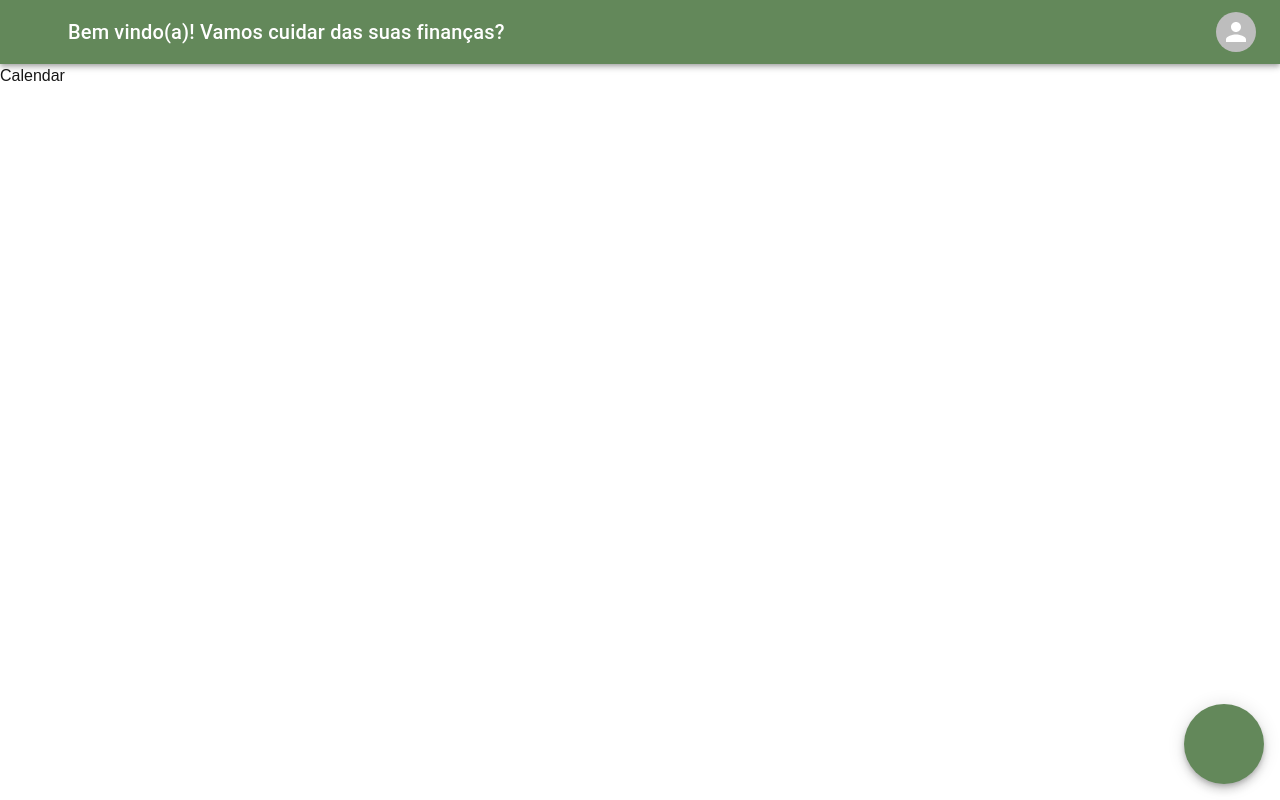
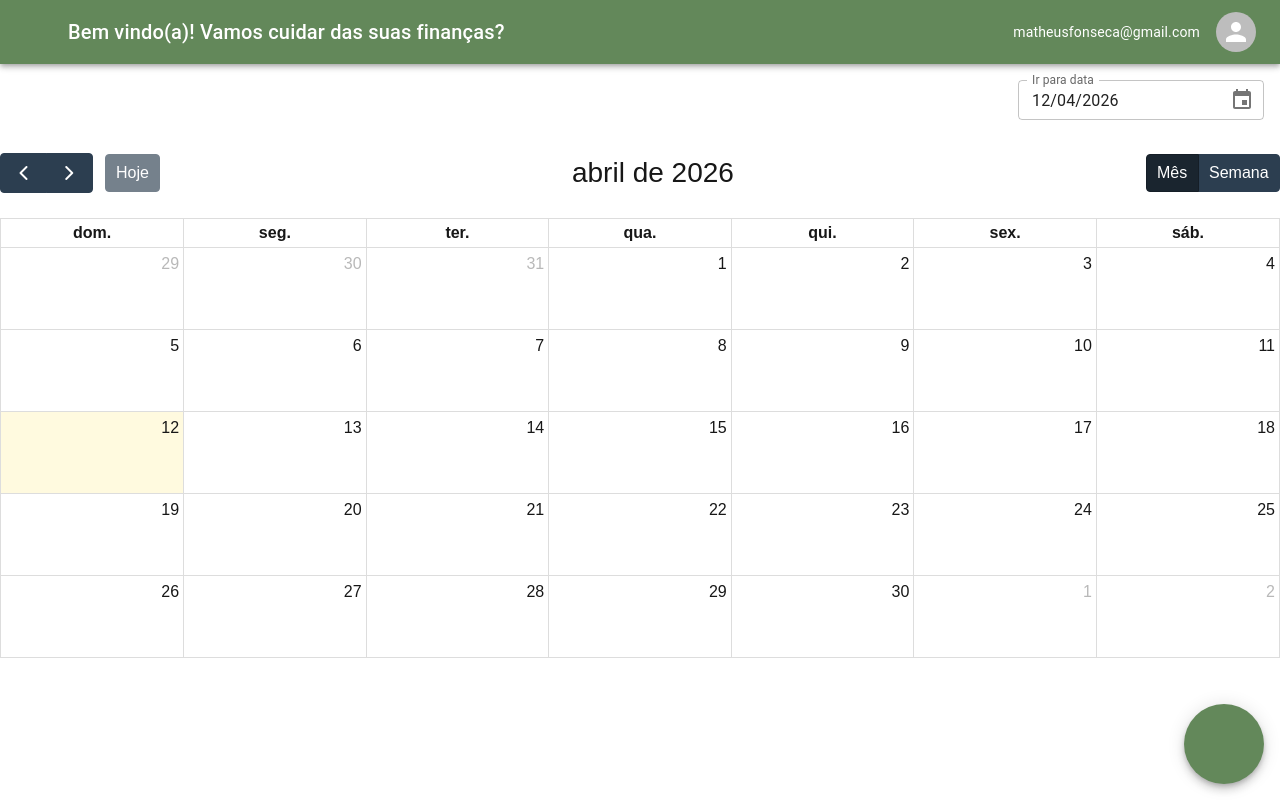
Before and after one commit to MatheusFonseca849/fin_app_frontend, a Next.js app: page /calendar in a window 1280 px wide. Built offline with nearby package versions, Linux system fonts and the light colour scheme; some icons are missing; what @mui/material-nextjs would draw is missing.

Commit message:
feat: Calendar page boilerplate

```diff
--- a/app/(main)/calendar/page.tsx
+++ b/app/(main)/calendar/page.tsx
@@ -1,7 +1,70 @@
+'use client'
+
+import { useRef } from 'react';
+import FullCalendar from '@fullcalendar/react';
+import dayGridPlugin from '@fullcalendar/daygrid';
+import interactionPlugin from '@fullcalendar/interaction';
+import { mockExpenses, mockIncome } from '@/app/mock/expenses';
+import { Box } from '@mui/material';
+import { LocalizationProvider } from '@mui/x-date-pickers/LocalizationProvider';
+import { AdapterDayjs } from '@mui/x-date-pickers/AdapterDayjs';
+import { DatePicker } from '@mui/x-date-pickers/DatePicker';
+import dayjs, { Dayjs } from 'dayjs';
+import 'dayjs/locale/pt-br';
+
 const Calendar = () => {
+    const calendarRef = useRef<FullCalendar>(null);
+
+    const events = [
+        ...mockExpenses.map((e) => ({
+            title: `- R$ ${e.amount.toLocaleString('pt-BR', { minimumFractionDigits: 2 })} — ${e.description}`,
+            start: e.date,
+            color: '#d32f2f',
+        })),
+        ...mockIncome.map((i) => ({
+            title: `+ R$ ${i.amount.toLocaleString('pt-BR', { minimumFractionDigits: 2 })} — ${i.description}`,
+            start: i.date,
+            color: '#388e3c',
+        })),
+    ];
+
+    const handleDateChange = (value: Dayjs | null) => {
+        if (value && calendarRef.current) {
+            calendarRef.current.getApi().gotoDate(value.toDate());
+        }
+    };
+
     return (
         <div>
-            <h1>Calendar</h1>
+            <Box sx={{ display: 'flex', justifyContent: 'flex-end', mb: 2, p: 2 }}>
+                <LocalizationProvider dateAdapter={AdapterDayjs} adapterLocale="pt-br">
+                    <DatePicker
+                        label="Ir para data"
+                        defaultValue={dayjs()}
+                        onChange={handleDateChange}
+                        slotProps={{ textField: { size: 'small' } }}
+                    />
+                </LocalizationProvider>
+            </Box>
+            <FullCalendar
+                ref={calendarRef}
+                plugins={[dayGridPlugin, interactionPlugin]}
+                initialView='dayGridMonth'
+                events={events}
+                locale='pt-br'
+                fixedWeekCount={false}
+                headerToolbar={{
+                    left: 'prev,next today',
+                    center: 'title',
+                    right: 'dayGridMonth,dayGridWeek',
+                }}
+                buttonText={{
+                    today: 'Hoje',
+                    month: 'Mês',
+                    week: 'Semana',
+                }}
+                height='auto'
+            />
         </div>
     )
 }
--- a/app/(main)/main/page.tsx
+++ b/app/(main)/main/page.tsx
@@ -56,7 +56,7 @@ const Dashboard = () => {
                                 <YAxis type="category" dataKey="name" width={100} />
                                 <Bar dataKey="value" name="value" />
                                 <Tooltip />
-                                <Legend />
+                                {/* <Legend /> */}
                             </BarChart>
                         </ResponsiveContainer>
                     </Card>
--- /dev/null
+++ b/app/(main)/stats/page.tsx
@@ -0,0 +1,9 @@
+const Statistics = () => {
+    return (
+        <div>
+            <h1>Statistics</h1>
+        </div>
+    )
+}
+
+export default Statistics
--- a/app/components/Header/index.tsx
+++ b/app/components/Header/index.tsx
@@ -1,6 +1,6 @@
 'use client'
 
-import { AppBar, Avatar, Divider, IconButton, ListItemIcon, ListItemText, Toolbar, Typography, Menu, MenuItem } from "@mui/material";
+import { AppBar, Avatar, Divider, IconButton, ListItemIcon, ListItemText, Toolbar, Typography, Menu, MenuItem, Box } from "@mui/material";
 import PersonIcon from '@mui/icons-material/Person';
 import ReceiptLongIcon from '@mui/icons-material/ReceiptLong';
 import CategoryIcon from '@mui/icons-material/Category';
@@ -35,7 +35,12 @@ const Header = () => {
                     <Typography variant="h6" sx={{ flexGrow: 1 }}>
                         Bem vindo(a)! Vamos cuidar das suas finanças?
                     </Typography>
-                    <Avatar onClick={handleOpen}/>
+                    <Box sx={{ display: 'flex', flexDirection: 'row', alignItems: 'center', gap: 2 }}>
+                        <Typography variant="body2">
+                            matheusfonseca@gmail.com
+                        </Typography>
+                        <Avatar onClick={handleOpen}/>
+                    </Box>
                     <Menu open={Boolean(anchorEl)} onClose={() => setAnchorEl(null)} anchorEl={anchorEl}>
                         <MenuItem>
                             <ListItemIcon><PersonIcon /></ListItemIcon>
--- a/package.json
+++ b/package.json
@@ -18,6 +18,8 @@
     "@fullcalendar/timegrid": "^6.1.20",
     "@mui/material": "^7.3.8",
     "@mui/material-nextjs": "^7.3.8",
+    "@mui/x-date-pickers": "^8.27.0",
+    "dayjs": "^1.11.19",
     "next": "16.1.6",
     "react": "19.2.3",
     "react-dom": "19.2.3",
```
Also changed, not shown: 2 other files (tests, documents, lock files or other folders).
